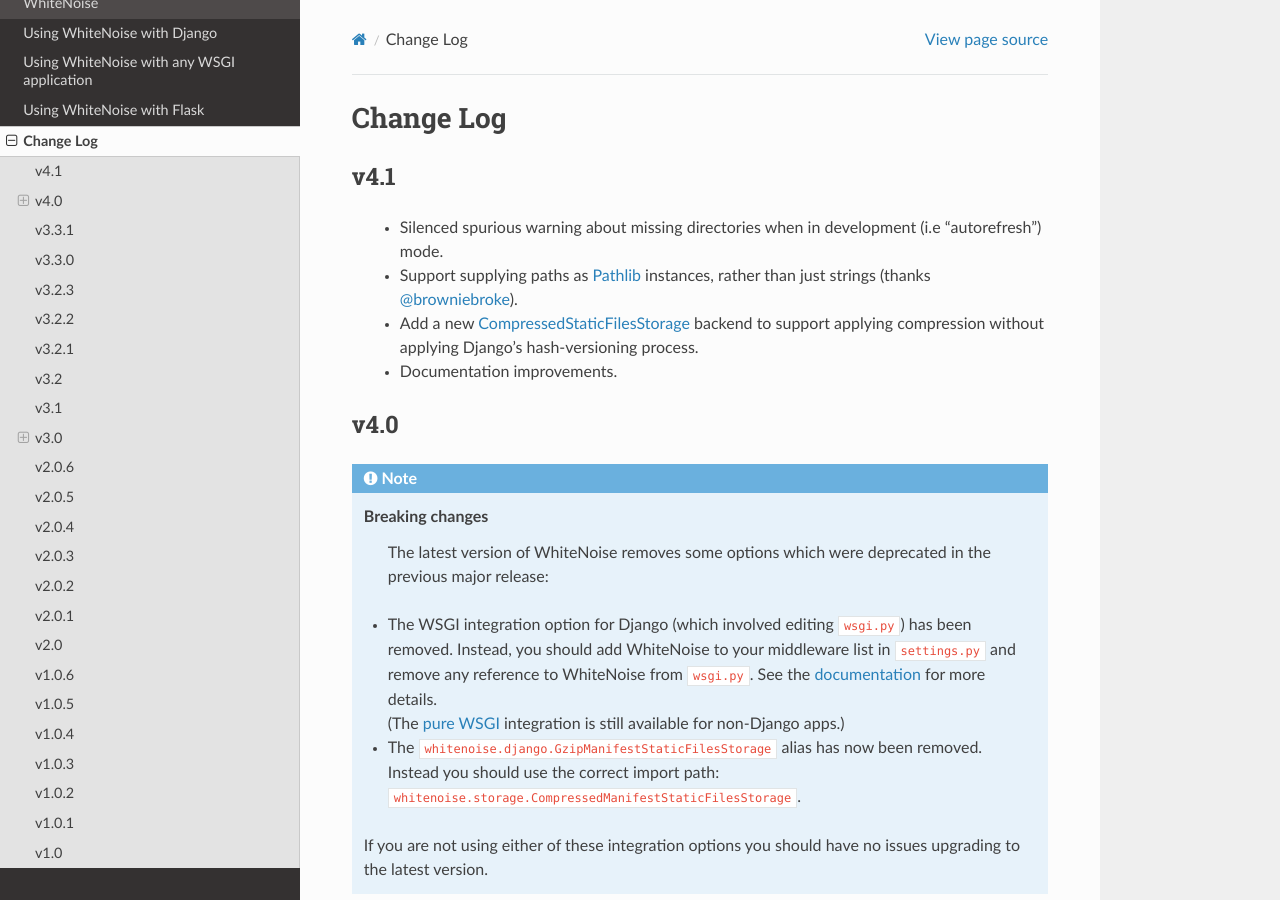
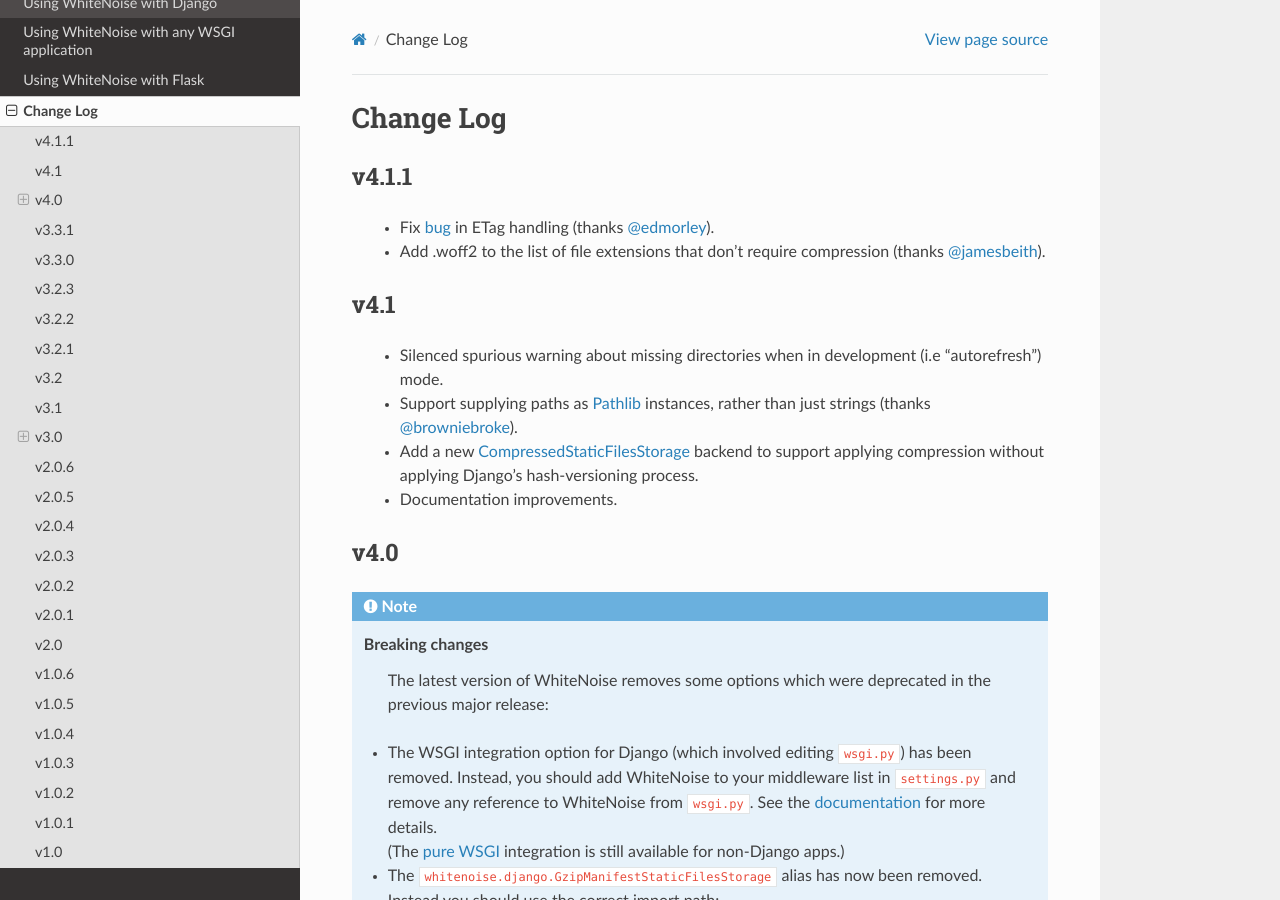
Before and after one commit to gorbunov87/white_noise, a Sphinx documentation site: the page built from docs/changelog.rst, in a window 1280 px wide and 900 px high. Built offline with Sphinx 7.4.7 and the Read the Docs theme 2.0.0, drawn with Linux system fonts in a browser that asks for light colours.

Commit message:
New release and update changelog

```diff
--- a/docs/changelog.rst
+++ b/docs/changelog.rst
@@ -4,6 +4,15 @@
 .. |br| raw:: html
 
    <br />
+
+v4.1.1
+------
+
+ * Fix `bug <https://github.com/evansd/whitenoise/issues/202>`_ in ETag
+   handling (thanks `@edmorley <https://github.com/edmorley>`_).
+ * Add .woff2 to the list of file extensions that don't require compression
+   (thanks `@jamesbeith <https://github.com/jamesbeith>`_).
+
 
 v4.1
 ----
--- a/whitenoise/__init__.py
+++ b/whitenoise/__init__.py
@@ -1,5 +1,5 @@
 from .base import WhiteNoise
 
-__version__ = '4.1'
+__version__ = '4.1.1'
 
 __all__ = ['WhiteNoise']
```
